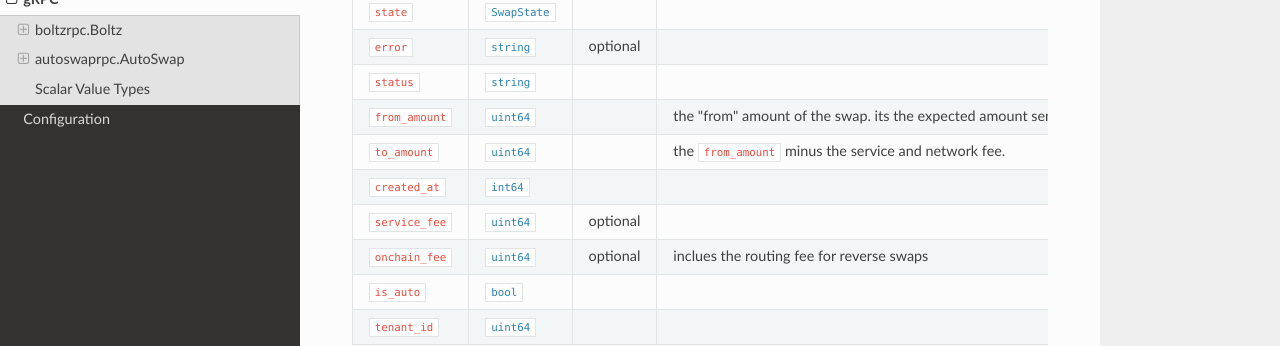
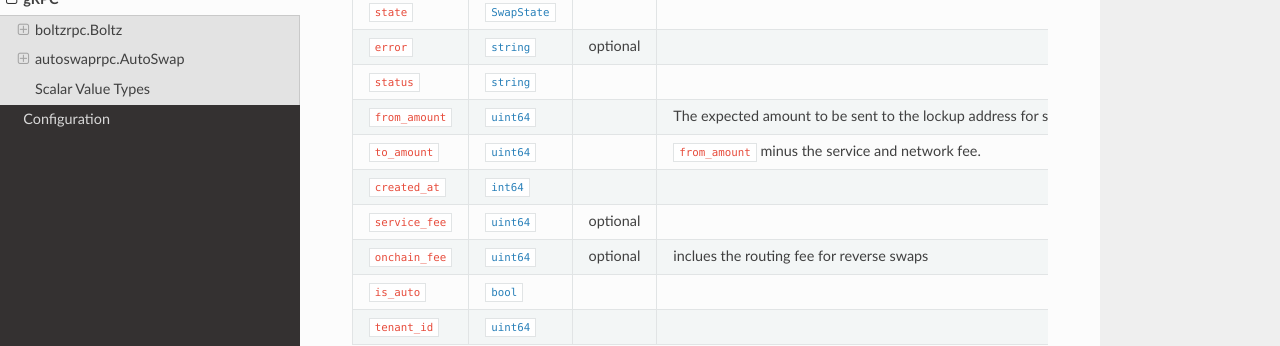
Before and after one commit to BoltzExchange/boltz-client, an MkDocs documentation site: the page built from docs/grpc.md, in a window 1280 px wide and 900 px high, scrolled down 7144 px. Shown: the part 151-497 px from the top of the window. Built offline with MkDocs 1.6.1, drawn with Linux system fonts in a browser that asks for light colours; nearby versions of some CDN libraries.

Commit message:
fix: grpc wording

```diff
--- a/docs/grpc.md
+++ b/docs/grpc.md
@@ -295,8 +295,8 @@ Bakes a new macaroon with the specified permissions. The macaroon can also be re
 | `state` | [`SwapState`](#swapstate) |  |  |
 | `error` | [`string`](#string) | optional |  |
 | `status` | [`string`](#string) |  |  |
-| `from_amount` | [`uint64`](#uint64) |  | the "from" amount of the swap. its the expected amount sent to be to the lockup address for submarine and chain swaps and the invoice amount for reverse swaps. |
-| `to_amount` | [`uint64`](#uint64) |  | the `from_amount` minus the service and network fee. |
+| `from_amount` | [`uint64`](#uint64) |  | The expected amount to be sent to the lockup address for submarine and chain swaps and the invoice amount for reverse swaps. |
+| `to_amount` | [`uint64`](#uint64) |  | `from_amount` minus the service and network fee. |
 | `created_at` | [`int64`](#int64) |  |  |
 | `service_fee` | [`uint64`](#uint64) | optional |  |
 | `onchain_fee` | [`uint64`](#uint64) | optional | inclues the routing fee for reverse swaps |
```
Also changed, not shown: 2 other files.
